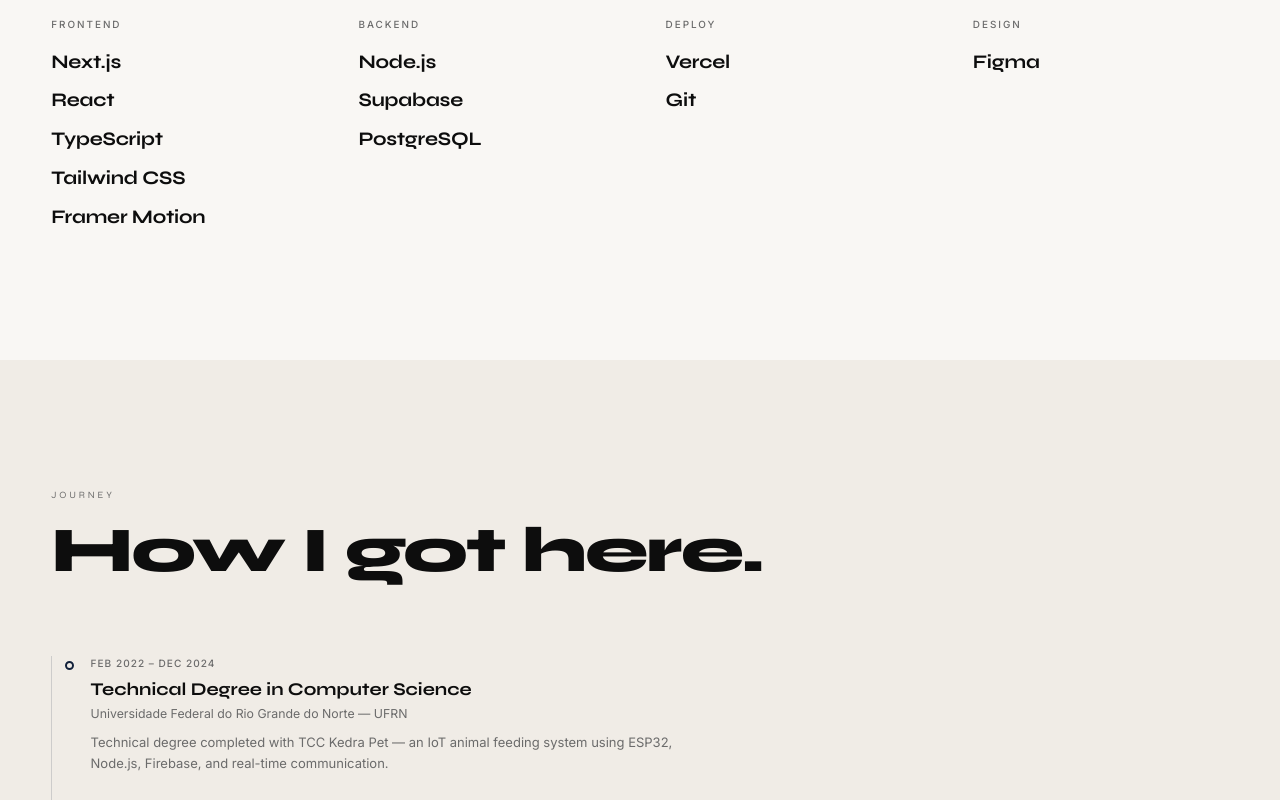
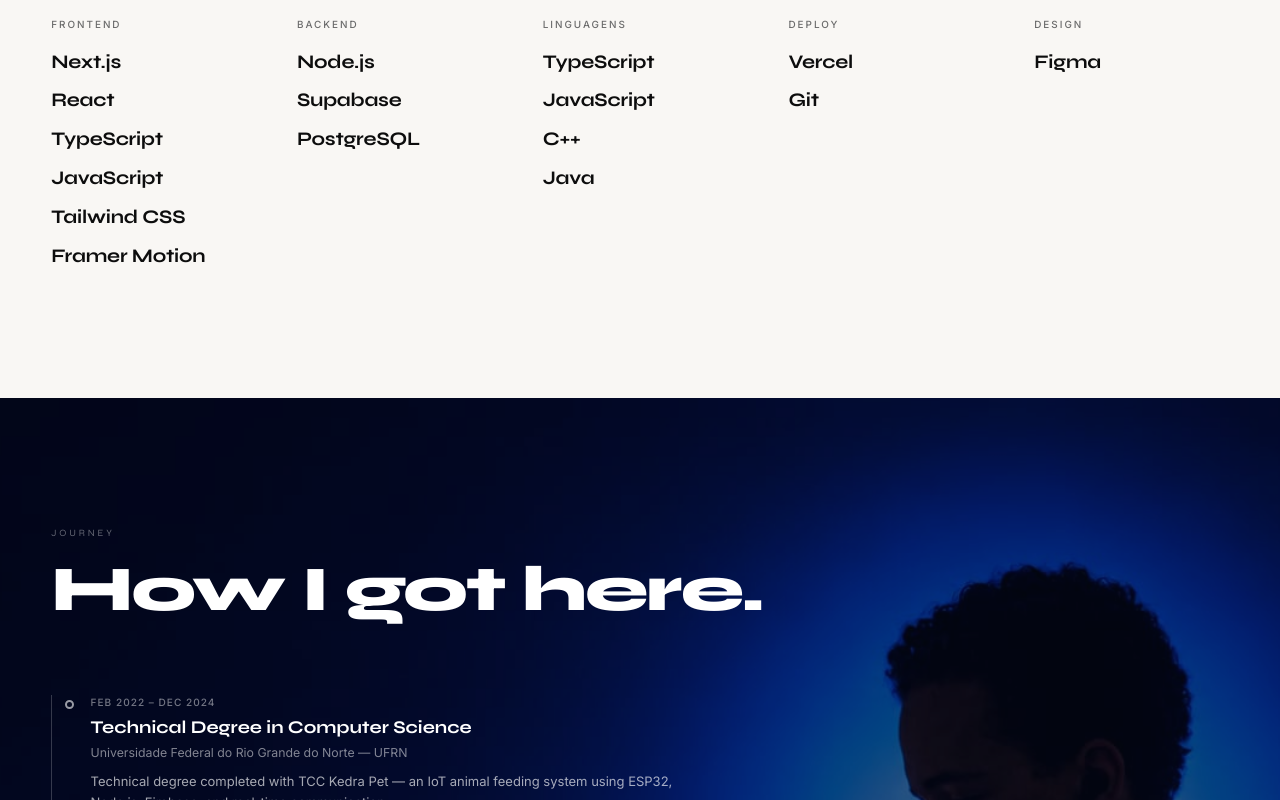
Before and after one commit to JuanGabrielGomes/personal-portfolio, a Next.js app: page /en in a window 1280 px wide. Shown: the part 2680-3480 px from the top of the page. Built offline with nearby package versions, Linux system fonts and the light colour scheme.

Commit message:
feat: update stats, stack languages, journey bg photo, glimweb.com link

```diff
--- a/app/globals.css
+++ b/app/globals.css
@@ -1,6 +1,7 @@
 @import "tailwindcss";
 
 @theme {
+  --font-serif: var(--font-serif), 'Instrument Serif', Georgia, serif;
   --color-bg: #F9F7F4;
   --color-dark: #12213B;
   --color-text: #0D0D0D;
@@ -24,6 +25,42 @@
   0%, 100% { opacity: 1; }
   50% { opacity: 0; }
 }
+
+/* Liquid glass */
+.liquid-glass {
+  background: rgba(255, 255, 255, 0.04);
+  backdrop-filter: blur(12px);
+  -webkit-backdrop-filter: blur(12px);
+  border: none;
+  box-shadow: inset 0 1px 1px rgba(255, 255, 255, 0.12);
+  position: relative;
+  overflow: hidden;
+}
+.liquid-glass::before {
+  content: '';
+  position: absolute;
+  inset: 0;
+  border-radius: inherit;
+  padding: 1.2px;
+  background: linear-gradient(180deg,
+    rgba(255,255,255,0.4) 0%, rgba(255,255,255,0.12) 20%,
+    rgba(255,255,255,0) 50%,
+    rgba(255,255,255,0.12) 80%, rgba(255,255,255,0.4) 100%);
+  -webkit-mask: linear-gradient(#fff 0 0) content-box, linear-gradient(#fff 0 0);
+  -webkit-mask-composite: xor;
+  mask-composite: exclude;
+  pointer-events: none;
+}
+
+/* Fade-rise animations */
+@keyframes fade-rise {
+  from { opacity: 0; transform: translateY(24px); }
+  to   { opacity: 1; transform: translateY(0); }
+}
+.fade-rise   { animation: fade-rise 0.8s ease-out both; }
+.fade-rise-1 { animation: fade-rise 0.8s ease-out 0.15s both; }
+.fade-rise-2 { animation: fade-rise 0.8s ease-out 0.3s both; }
+.fade-rise-3 { animation: fade-rise 0.8s ease-out 0.5s both; }
 
 @keyframes float {
   0%, 100% { transform: translateY(0px); }
--- a/app/layout.tsx
+++ b/app/layout.tsx
@@ -1,11 +1,18 @@
 import type { Metadata } from 'next'
-import { Syne, Inter } from 'next/font/google'
+import { Syne, Inter, Instrument_Serif } from 'next/font/google'
 import './globals.css'
 
 const syne = Syne({
   subsets: ['latin'],
   variable: '--font-syne',
   weight: ['400', '700', '800'],
+})
+
+const instrumentSerif = Instrument_Serif({
+  subsets: ['latin'],
+  variable: '--font-serif',
+  weight: '400',
+  style: ['normal', 'italic'],
 })
 
 const inter = Inter({
@@ -27,7 +34,7 @@
 
 export default function RootLayout({ children }: { children: React.ReactNode }) {
   return (
-    <html lang="pt" className={`${syne.variable} ${inter.variable}`}>
+    <html lang="pt" className={`${syne.variable} ${inter.variable} ${instrumentSerif.variable}`}>
       <body style={{ overflowX: 'clip', margin: 0 }}>
         <script
           type="application/ld+json"
--- a/components/PortfolioPage.tsx
+++ b/components/PortfolioPage.tsx
@@ -177,8 +177,7 @@
   }, [checkNav])
 
   const stats = [
-    { num: 3,   suffix: '+', labelPt: 'Projetos entregues',    labelEn: 'Projects delivered' },
-    { num: 2,   suffix: '',  labelPt: 'Anos de experiência',   labelEn: 'Years experience'   },
+    { num: 3,   suffix: '+', labelPt: 'Anos de experiência',   labelEn: 'Years experience'   },
     { num: 100, suffix: '%', labelPt: 'Satisfação dos clientes', labelEn: 'Client satisfaction' },
   ]
 
@@ -345,31 +344,39 @@
       </section>
 
       {/* ── Journey ───────────────────────────────────────────────────── */}
-      <section id="journey" style={{ background: '#f0ece6', padding: 'clamp(60px,10vw,140px) clamp(24px,4vw,64px)' }}>
-        <p style={{ fontFamily: syne, fontSize: '0.6rem', letterSpacing: '0.3em', textTransform: 'uppercase', color: '#6B6B6B', margin: '0 0 20px' }}>
+      <section id="journey" style={{ position: 'relative', padding: 'clamp(60px,10vw,140px) clamp(24px,4vw,64px)', overflow: 'hidden' }}>
+        {/* Background photo */}
+        <div style={{ position: 'absolute', inset: 0, zIndex: 0 }}>
+          {/* eslint-disable-next-line @next/next/no-img-element */}
+          <img src="/images/journey-bg.jpg" alt="" style={{ width: '100%', height: '100%', objectFit: 'cover', objectPosition: 'center' }} />
+          <div style={{ position: 'absolute', inset: 0, background: 'rgba(5,10,28,0.55)' }} />
+        </div>
+        <div style={{ position: 'relative', zIndex: 1 }}>
+          <p style={{ fontFamily: syne, fontSize: '0.6rem', letterSpacing: '0.3em', textTransform: 'uppercase', color: 'rgba(255,255,255,0.4)', margin: '0 0 20px' }}>
             {t.journey.eyebrow}
           </p>
-        <h2 style={{ fontFamily: syne, fontWeight: 800, fontSize: 'clamp(36px,5vw,80px)', letterSpacing: '-0.03em', lineHeight: 0.9, color: '#0D0D0D', margin: '0 0 clamp(48px,6vw,80px)' }}>
+          <h2 style={{ fontFamily: syne, fontWeight: 800, fontSize: 'clamp(36px,5vw,80px)', letterSpacing: '-0.03em', lineHeight: 0.9, color: 'white', margin: '0 0 clamp(48px,6vw,80px)' }}>
             {t.journey.heading}
           </h2>
-        <div style={{ position: 'relative', paddingLeft: 'clamp(20px,3vw,40px)', borderLeft: `1px solid ${DARK}28`, maxWidth: 800 }}>
+          <div style={{ position: 'relative', paddingLeft: 'clamp(20px,3vw,40px)', borderLeft: '1px solid rgba(255,255,255,0.2)', maxWidth: 800 }}>
             {timeline.map((entry, i) => (
               <div key={i} style={{ position: 'relative', marginBottom: i < timeline.length - 1 ? 'clamp(36px,5vw,56px)' : 0 }}>
-              <div style={{ position: 'absolute', left: 'clamp(-26px,-2.2vw,-21px)', top: 5, width: 9, height: 9, borderRadius: '50%', border: `2px solid ${DARK}`, background: '#f0ece6' }} />
-              <p style={{ fontFamily: inter, fontSize: '0.63rem', fontWeight: 500, color: '#6B6B6B', letterSpacing: '0.1em', textTransform: 'uppercase', margin: '0 0 4px' }}>
+                <div style={{ position: 'absolute', left: 'clamp(-26px,-2.2vw,-21px)', top: 5, width: 9, height: 9, borderRadius: '50%', border: '2px solid rgba(255,255,255,0.6)', background: 'transparent' }} />
+                <p style={{ fontFamily: inter, fontSize: '0.63rem', fontWeight: 500, color: 'rgba(255,255,255,0.45)', letterSpacing: '0.1em', textTransform: 'uppercase', margin: '0 0 4px' }}>
                   {locale === 'pt' ? entry.year : entry.yearEn}
                 </p>
-              <h3 style={{ fontFamily: syne, fontWeight: 700, fontSize: 'clamp(16px,1.4vw,22px)', color: '#0D0D0D', margin: '0 0 3px' }}>
+                <h3 style={{ fontFamily: syne, fontWeight: 700, fontSize: 'clamp(16px,1.4vw,22px)', color: 'white', margin: '0 0 3px' }}>
                   {locale === 'pt' ? entry.titlePt : entry.titleEn}
                 </h3>
-              <p style={{ fontFamily: inter, fontSize: '0.77rem', color: '#6B6B6B', margin: '0 0 8px' }}>
+                <p style={{ fontFamily: inter, fontSize: '0.77rem', color: 'rgba(255,255,255,0.5)', margin: '0 0 8px' }}>
                   {locale === 'pt' ? entry.placePt : entry.placeEn}
                 </p>
-              <p style={{ fontFamily: inter, fontSize: 'clamp(13px,1vw,15px)', color: '#6B6B6B', lineHeight: 1.65, margin: 0, maxWidth: 600 }}>
+                <p style={{ fontFamily: inter, fontSize: 'clamp(13px,1vw,15px)', color: 'rgba(255,255,255,0.65)', lineHeight: 1.65, margin: 0, maxWidth: 600 }}>
                   {locale === 'pt' ? entry.descriptionPt : entry.descriptionEn}
                 </p>
               </div>
             ))}
+          </div>
         </div>
       </section>
 
@@ -390,7 +397,7 @@
         </a>
         <div style={{ marginTop: 'clamp(60px,8vw,100px)', borderTop: '1px solid rgba(255,255,255,0.07)', paddingTop: 32, display: 'flex', flexWrap: 'wrap', gap: 16, justifyContent: 'space-between', alignItems: 'center' }}>
           <div style={{ display: 'flex', gap: 'clamp(16px,3vw,40px)' }}>
-            {[['GitHub', 'https://github.com/JuanGabrielGomes'], ['LinkedIn', 'https://linkedin.com/in/juan-gabriel-gomes-274474282'], ['Instagram', 'https://instagram.com/juangabriielgomes']].map(([label, href]) => (
+            {[['GitHub', 'https://github.com/JuanGabrielGomes'], ['LinkedIn', 'https://linkedin.com/in/juan-gabriel-gomes-274474282'], ['Instagram', 'https://instagram.com/juangabriielgomes'], ['glimweb.com', 'https://glimweb.com']].map(([label, href]) => (
               <a key={label} href={href} target="_blank" rel="noopener noreferrer"
                 style={{ fontFamily: inter, fontSize: '0.82rem', color: 'rgba(255,255,255,0.35)', textDecoration: 'none' }}>
                 {label}
--- a/lib/data.ts
+++ b/lib/data.ts
@@ -32,8 +32,9 @@
 ]
 
 export const stack = [
-  { category: 'Frontend', items: ['Next.js', 'React', 'TypeScript', 'Tailwind CSS', 'Framer Motion'] },
+  { category: 'Frontend', items: ['Next.js', 'React', 'TypeScript', 'JavaScript', 'Tailwind CSS', 'Framer Motion'] },
   { category: 'Backend', items: ['Node.js', 'Supabase', 'PostgreSQL'] },
+  { category: 'Linguagens', items: ['TypeScript', 'JavaScript', 'C++', 'Java'] },
   { category: 'Deploy', items: ['Vercel', 'Git'] },
   { category: 'Design', items: ['Figma'] },
 ]
```
Also changed, not shown: public/images/journey-bg.jpg (added). Lines whose indentation alone changed are shown as unchanged.
